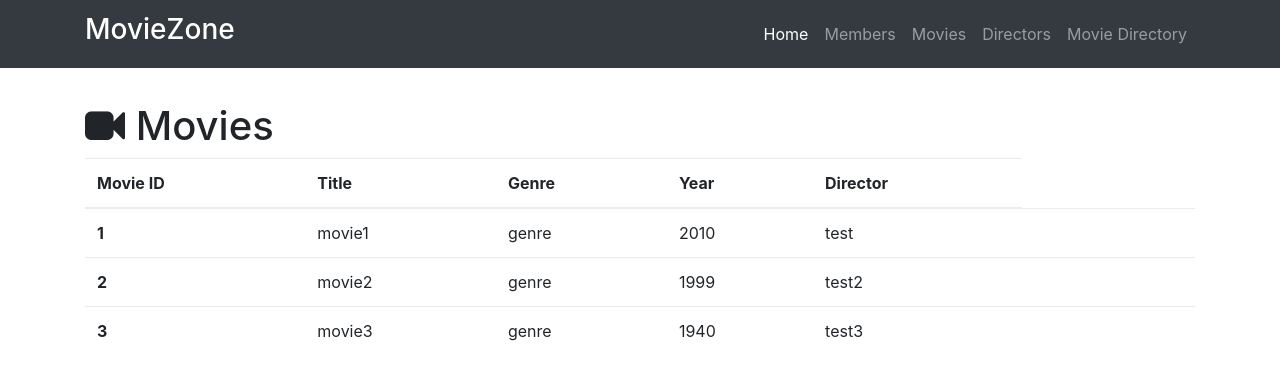
After one commit to tianajarman/group-assignment, a Flask app: page /movie-directory in a window 1280 px wide. The commit adds this page. Shown: the top 380 px of the page. Run offline with Flask 2, Linux system fonts and the light colour scheme; data comes from the database, SQL or seed files in the repository; both versions use the stored data as it was after the commit; some libraries are stand-ins or nearby versions.

```diff
--- /dev/null
+++ b/movie.py
@@ -0,0 +1,81 @@
+import os
+from flask import Flask, session, render_template, request, redirect, url_for
+from flask_sqlalchemy import SQLAlchemy
+app = Flask(__name__)
+
+
+basedir = os.path.abspath(os.path.dirname(__file__))
+app.config['SQLALCHEMY_DATABASE_URI'] = 'sqlite:///' + os.path.join(basedir, 'data.sqlite')
+db = SQLAlchemy(app)
+
+
+class Director(db.Model):
+    __tablename__ = 'directors'
+    id = db.Column(db.Integer, primary_key=True)
+    name = db.Column(db.String(64))
+    years_active = db.Column(db.Text)
+    courses = db.relationship('Movie', backref='director', cascade="delete")
+
+
+class Movie(db.Model):
+    __tablename__ = 'movies'
+    id = db.Column(db.Integer, primary_key=True)
+    title = db.Column(db.String(256))
+    genre = db.Column(db.String(64))
+    year = db.Column(db.Integer)
+    director_id = db.Column(db.Integer, db.ForeignKey('directors.id'))
+
+
+@app.route('/')
+def home():
+    return render_template('index.html')
+
+@app.route('/members')
+def get_all_members():
+    members = [
+        'Tiana Jarman',
+        'Riley Spehler',
+        'Danielle Dominguez'
+    ]
+    return render_template('members.html', members=members)
+
+
+@app.route('/directors')
+def show_all_directors():
+    directors = Director.query.all()
+    return render_template('director-all.html', directors=directors)
+
+## add route for /directors/add Here
+
+## add route for /directors/edit Here
+
+## add route for /directors/delete Here
+
+
+@app.route('/movie-directory')
+def show_all_movies():
+    movies = Movie.query.all()
+    return render_template('movie-all.html', movies=movies)
+
+## add route for /movies/add Here
+
+## add route for /movies/edit Here
+
+## add route for /movies/delete here
+
+
+@app.route('/movies') ## populate the arrays with whatever real data is put in the manage.py database
+def movies():
+    movies = [
+        ['Movie1', 'Genre1',
+            'Description1'],
+        ['Movie2', 'Genre2',
+            'Description2'],
+        ['Movie3', 'Genre3',
+            'Description3']
+    ]
+    return render_template('movies.html', movies=movies)
+
+
+if __name__ == '__main__':
+    app.run()
--- /dev/null
+++ b/static/css/moviezone.css
@@ -0,0 +1,3 @@
+body {
+  padding-top: 54px;
+}
--- a/templates/base-structure.html
+++ b/templates/base-structure.html
@@ -11,6 +11,7 @@
     <!-- Fontawesome CSS -->
     <link rel="stylesheet" href="https://maxcdn.bootstrapcdn.com/font-awesome/4.7.0/css/font-awesome.min.css">
     <!-- Main CSS -->
+    <link rel="stylesheet" href="{{ url_for('static', filename='css/moviezone.css') }}">
     {% endblock %}
   </head>
 
@@ -19,7 +20,7 @@
   <nav class="navbar navbar-expand-lg navbar-dark bg-dark fixed-top">
     <div class="container">
       <a class="navbar-brand" href="/">
-         <h3>Navigation</h3>
+         <h3 id="navtitle">MovieZone</h3>
        </a>
       <button class="navbar-toggler" type="button" data-toggle="collapse" data-target="#navbarResponsive" aria-controls="navbarResponsive" aria-expanded="false" aria-label="Toggle navigation">
          <span class="navbar-toggler-icon"></span>
@@ -35,13 +36,13 @@
             <a class="nav-link" href="/members">Members</a>
           </li>
           <li class="nav-item">
-            <a class="nav-link" href="/about"></a>
+            <a class="nav-link" href="/movies">Movies</a>
           </li>
           <li class="nav-item">
-            <a class="nav-link" href="/professors"></a>
+            <a class="nav-link" href="/directors">Directors</a>
           </li>
           <li class="nav-item">
-            <a class="nav-link" href="/course-directory"></a>
+            <a class="nav-link" href="/movie-directory">Movie Directory</a>
           </li>
         </ul>
       </div>
--- /dev/null
+++ b/templates/movie-all.html
@@ -0,0 +1,43 @@
+{% extends "base-structure.html" %}
+
+{% block title %}
+All Movies
+{% endblock %}
+
+{% block page_content %}
+
+<div class="container">
+   <h1 class="mt-5"><i class="fa fa-video-camera" aria-hidden="true"></i> Movies </h1>
+
+   {% if movies %}
+     <table class="table">
+       <thead>
+         <tr>
+           <th>Movie ID</th>
+           <th>Title</th>
+           <th>Genre</th>
+           <th>Year</th>
+           <th>Director</th>
+         </tr>
+       </thead>
+       <tbody>
+     {% for movie in movies %}
+     <tr>
+           <th scope="row">{{movie.id}}</th>
+           <td>{{movie.title}}</td>
+           <td>{{movie.genre}}</td>
+           <td>{{movie.year}}</td>
+           <td>{{movie.director.name}}</td>
+           <td> <!-- add button goes here --> </td>
+           <td> <!-- edit button goes here --> </td>
+           <td> <!-- delete button goes here --> </td>
+     </tr>
+      {% endfor %}
+    </tbody>
+   </table>
+   {% else %}
+   <h3>There are no movies in the directory yet.</h3>
+   {% endif %}
+
+  </div>
+{% endblock %}
```
Also changed, not shown: base.py (deleted, +0 -27 lines), manage.py (+20 -1 lines), templates/director-all.html (added, +38 -0 lines), templates/directors-add.html (added, +19 -0 lines), templates/directors-delete.html (added, +19 -0 lines), templates/directors-edit.html (added, +19 -0 lines), templates/index.html (+0 -9 lines), templates/members.html (+2 -9 lines), templates/movies-add.html (added, +19 -0 lines), templates/movies-delete.html (added, +19 -0 lines), templates/movies-edit.html (added, +19 -0 lines), templates/movies.html (added, +32 -0 lines), data.sqlite (added).
